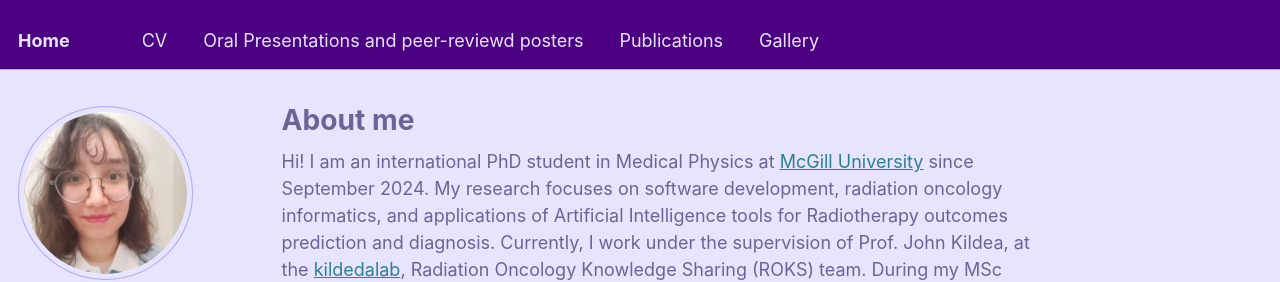
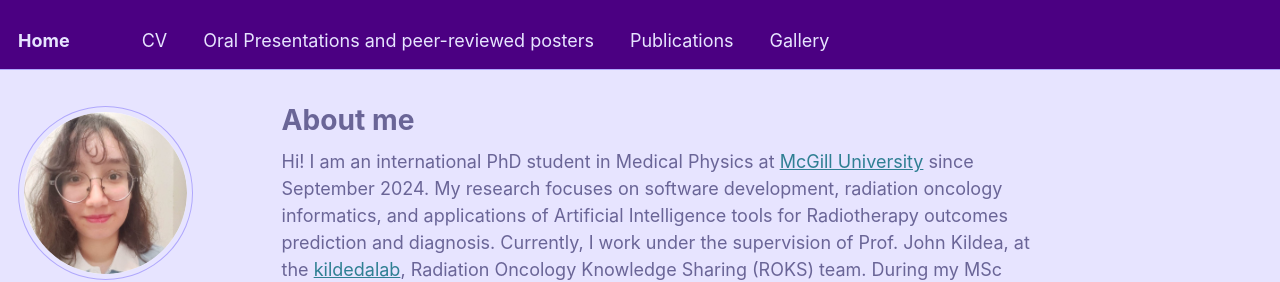
Before and after one commit to OdetteRiosI/odetteriosi.github.io, a Jekyll site: the page built from _pages/about.md, in a window 1280 px wide. Shown: the top 282 px of the page. Built offline with Jekyll 4.4.1, drawn with Linux system fonts in a browser that asks for light colours; some web fonts are replaced.

Commit message:
Update navigation.yml

```diff
--- a/_data/navigation.yml
+++ b/_data/navigation.yml
@@ -8,8 +8,8 @@ main:
   - title: "CV"
     url: /cv/
 
-  - title: "Oral Presentations and peer-reviewd posters"
-    url: /presentations/
+  - title: "Oral Presentations and peer-reviewed posters"
+    url: /talks/
 
   - title: "Publications"
     url: /publications/
```
